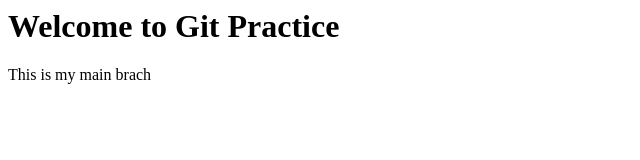
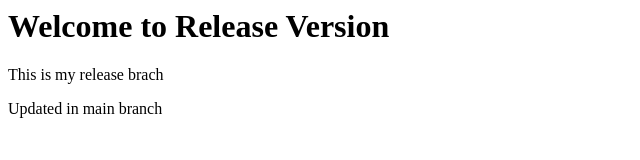
Before and after one commit to vighneshnaik18/Demo-repo, a plain HTML site: page index.html in a window 1280 px wide. Shown: the whole page, without its empty margins (0-640 px from the left). Drawn offline with Linux system fonts and the light colour scheme.

Commit message:
Update index file in main branch

```diff
--- a/index.html
+++ b/index.html
@@ -1,2 +1,3 @@
-<h1>Welcome to Git Practice</h1>
-<p>This is my main brach</p>
+<h1>Welcome to Release Version</h1>
+<p>This is my release brach</p>
+<p>Updated in main branch</p>
```
